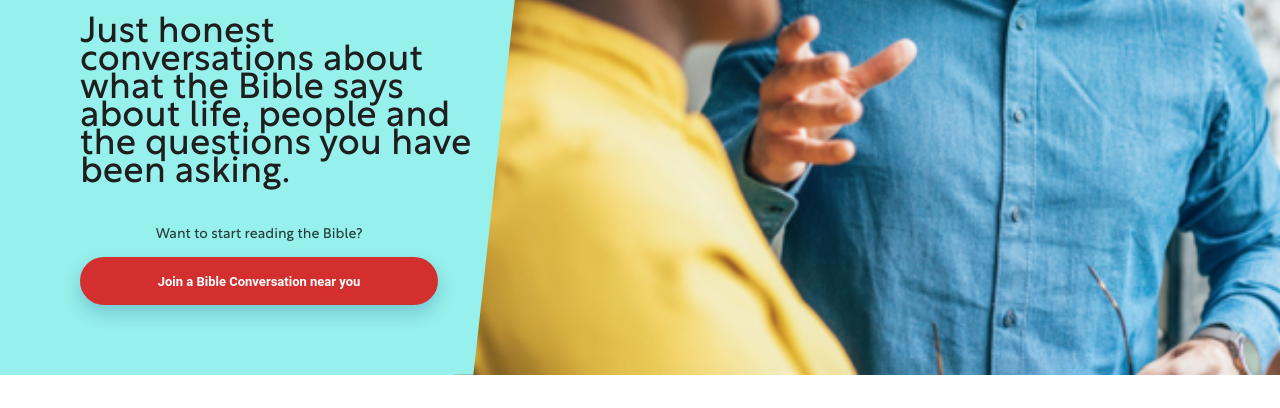
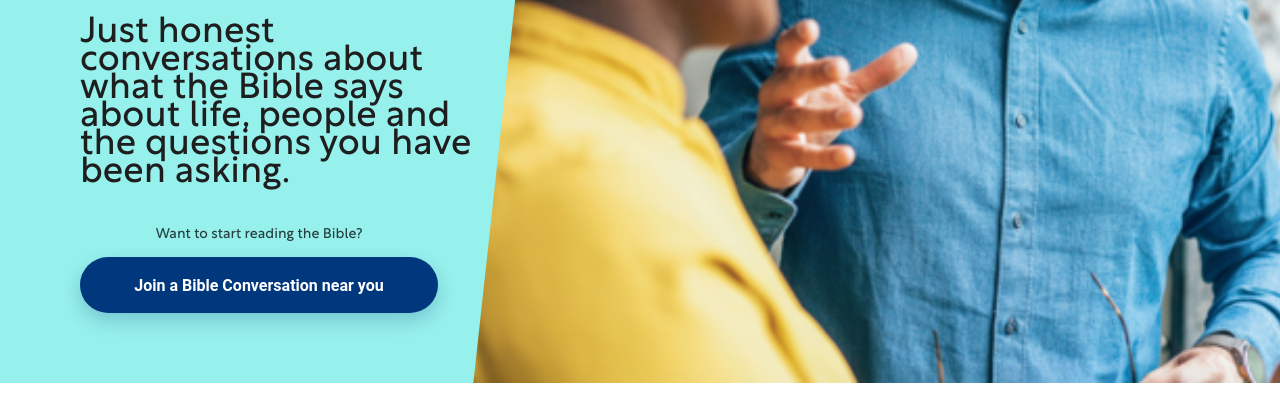
Before and after one commit to biblesociety-digital/teesside, a website: page index.html in a window 1280 px wide. Shown: the part 392-800 px from the top of the page. Drawn offline with Linux system fonts and the light colour scheme; a web font is replaced by a local one.

Commit message:
Update CTA button styling with new color and padding

```diff
--- a/index.html
+++ b/index.html
@@ -101,7 +101,7 @@
         <p class="hero-text">Hi Graham</p>
         <p class="hero-text" style="font-size: 36px">Just honest conversations about what the Bible says about life, people and the questions you have been asking.</p>
         <p class="hero-kicker">Want to start reading the Bible?</p>
-        <a class="primary-cta" href="landing.html" style="background-color: var(--secondary-color); padding-top: 15px; padding-bottom: 12px">Join a Bible Conversation near you</a>
+        <a class="primary-cta" href="landing.html" style="background-color: var(--refresh-button-blue); font-size: 16px; line-height: 24px; padding-top: 17px; padding-bottom: 15px">Join a Bible Conversation near you</a>
       </div>
       <div class="hero-photo" aria-hidden="true"></div>
     </section>
```
